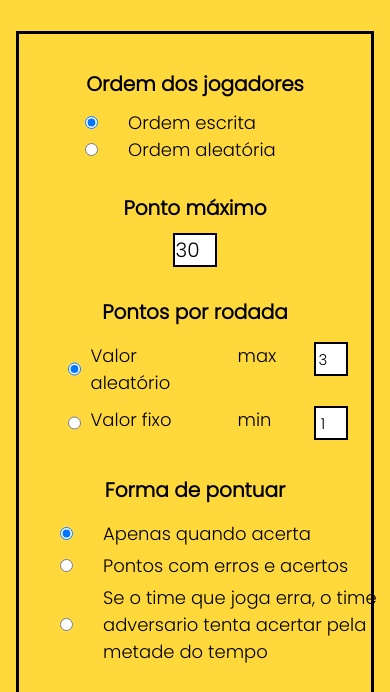
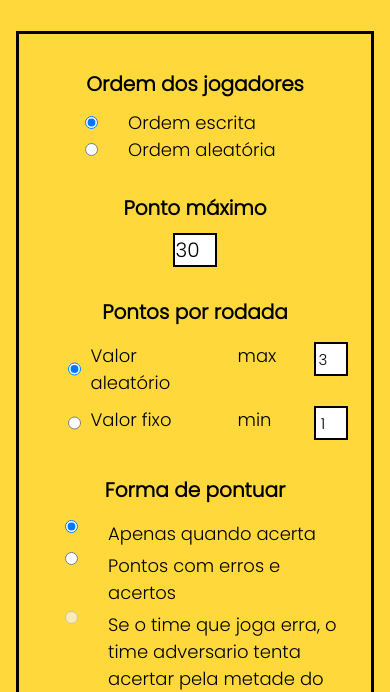
Before and after one commit to alberttneto/Camimica, a plain HTML site: page config.html in a window 390 px wide. Shown: the part 137-829 px from the top of the page. Drawn offline with Linux system fonts and the light colour scheme.

Commit message:
Ajuste de posicionamentos.

```diff
--- a/js/config.js
+++ b/js/config.js
@@ -3,6 +3,10 @@ const timesJSON = parametroTimes.get('dados');
 
 
 const pontoRodada = document.getElementsByName("tipo-valor");
+
+// Desativa terceira forma de pontuar até que seja implementado.
+document.getElementById("chance-adversario").disabled = true;
+
 
 for (const op of pontoRodada) {
     op.addEventListener("change", () => {
--- a/js/jogo.js
+++ b/js/jogo.js
@@ -404,6 +404,8 @@ fetchData(tiposPalavras).then((data) => {
         infoPalavra.classList.remove("ocultar");
         infoPalavra.classList.add("info-palavra-class");
         buttonMostrarPalavra.classList.add("ocultar");
+        btPulo.classList.remove("ocultar");
+        btIniciar.classList.remove("ocultar");
     });
 
 });
--- a/style/config.css
+++ b/style/config.css
@@ -189,6 +189,16 @@ button:hover{
         justify-content: space-between;
     }
 
+    #forma-pontuar div{
+        display: flex;
+        align-items: start;
+    }
+
+    #forma-pontuar div{
+        width: 280px;
+        margin-left: 20px;
+    }
+
     h2{
         font-size: 20px;
     }
--- a/style/palavra.css
+++ b/style/palavra.css
@@ -35,3 +35,19 @@ footer{
 button{
     padding: 10px;
 }
+
+@media screen and (max-width: 530px) {
+
+    main > div{
+        margin-left: 60px;
+    }
+
+    h1{
+        font-size: 36px;
+    }
+
+    p{
+        font-size: 26px;
+    }
+
+}
```
Also changed, not shown: jogo.html (+2 -4 lines), style/jogo.css (+9 -0 lines).
